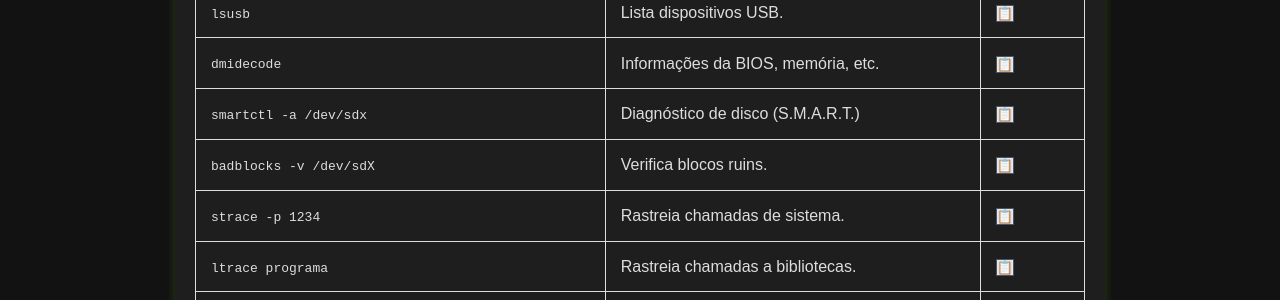
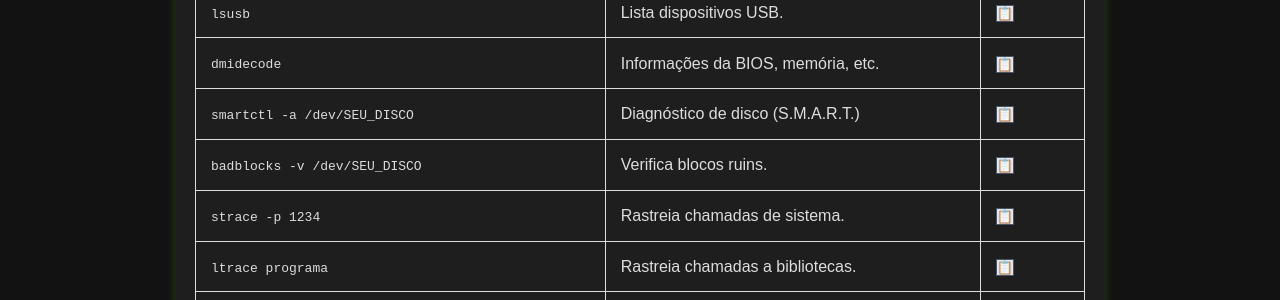
Before and after one commit to Piolinux/piolinux-site, a Jekyll site: the page built from _pages/_comandos/logs-e-diagnostico.md, in a window 1280 px wide. Shown: the part 821-1121 px from the top of the page. Built offline with Jekyll 4.4.1, drawn with Linux system fonts in a browser that asks for light colours.

Commit message:
Update logs-e-diagnostico.md

```diff
--- a/_pages/_comandos/logs-e-diagnostico.md
+++ b/_pages/_comandos/logs-e-diagnostico.md
@@ -94,14 +94,14 @@ function filtrarLinhas(termo) {
       <td data-label="Ação"><button class="copy-btn" data-command="dmidecode">📋</button></td>
     </tr>
     <tr>
-      <td data-label="Comando"><code>smartctl -a /dev/sdx</code></td>
+      <td data-label="Comando"><code>smartctl -a /dev/SEU_DISCO</code></td>
       <td data-label="Descrição">Diagnóstico de disco (S.M.A.R.T.)</td>
-      <td data-label="Ação"><button class="copy-btn" data-command="smartctl -a /dev/sda">📋</button></td>
+      <td data-label="Ação"><button class="copy-btn" data-command="smartctl -a /dev/SEU_DISCO">📋</button></td>
     </tr>
     <tr>
-      <td data-label="Comando"><code>badblocks -v /dev/sdX</code></td>
+      <td data-label="Comando"><code>badblocks -v /dev/SEU_DISCO</code></td>
       <td data-label="Descrição">Verifica blocos ruins.</td>
-      <td data-label="Ação"><button class="copy-btn" data-command="badblocks -v /dev/sda">📋</button></td>
+      <td data-label="Ação"><button class="copy-btn" data-command="badblocks -v /dev/SEU_DISCO">📋</button></td>
     </tr>
     <tr>
       <td data-label="Comando"><code>strace -p 1234</code></td>
```
